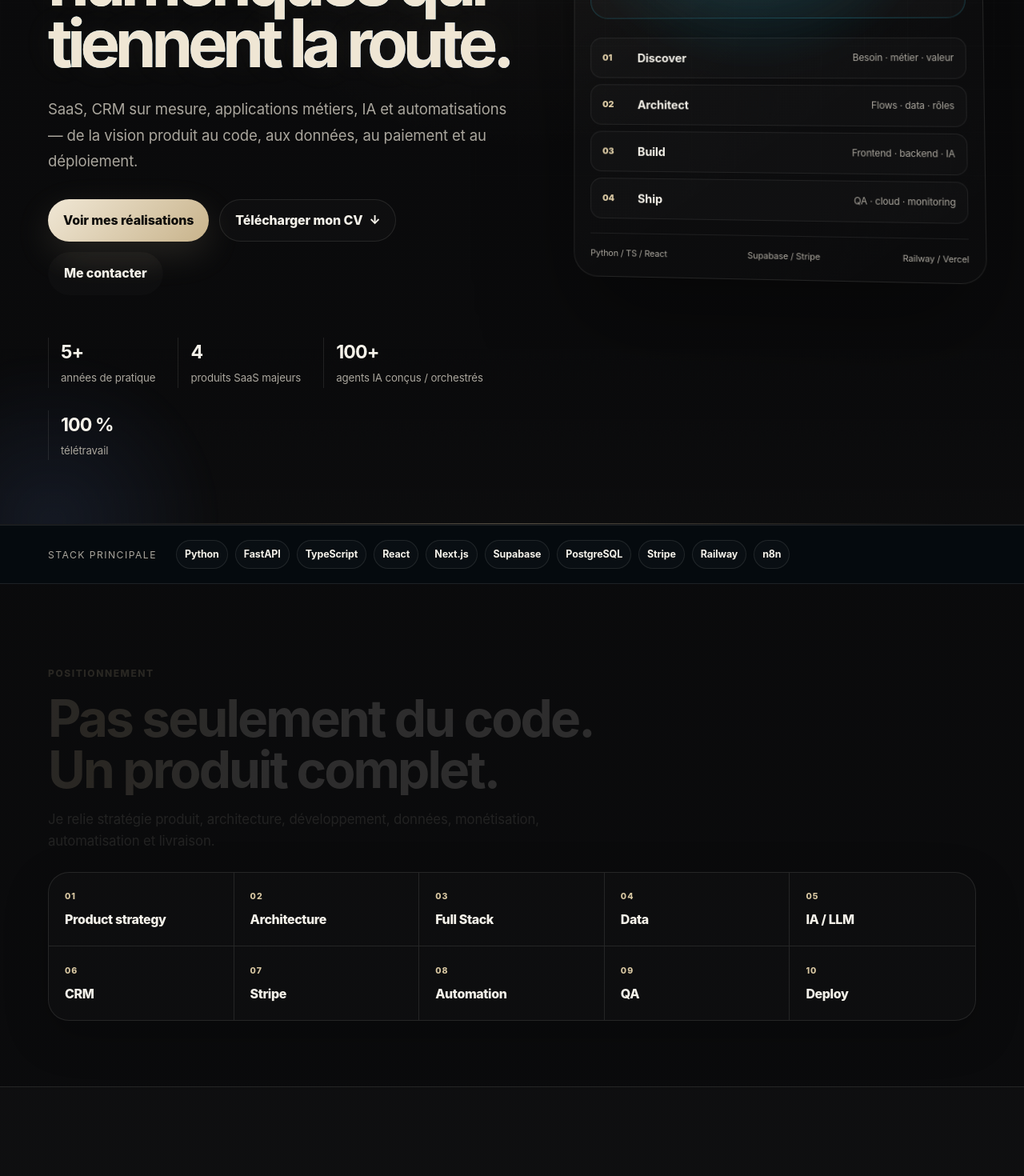
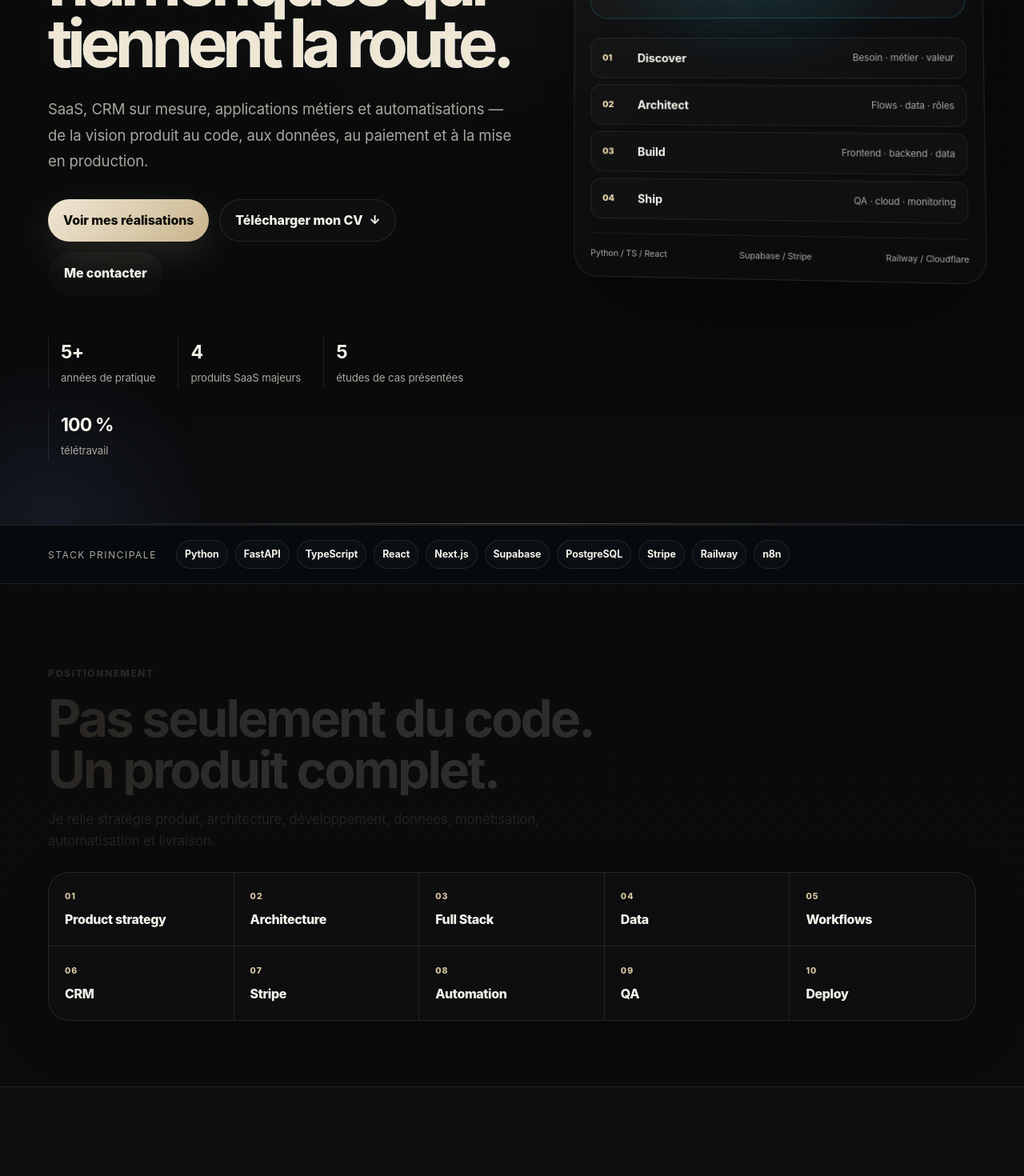
Before and after one commit to eleligny-coder/Portfolio, a Next.js app: page / in a window 1280 px wide. Shown: the part 620-2090 px from the top of the page at 80% size. Built offline with nearby package versions, Linux system fonts and the light colour scheme; no server answers.

Commit message:
polish: remove generic AI and Vercel cues from homepage

```diff
--- a/src/app/page.tsx
+++ b/src/app/page.tsx
@@ -5,7 +5,7 @@ import { projects } from "@/data/projects";
 import { method, services, site } from "@/data/site";
 
 const stack = ["Python", "FastAPI", "TypeScript", "React", "Next.js", "Supabase", "PostgreSQL", "Stripe", "Railway", "n8n"];
-const capabilities = ["Product strategy", "Architecture", "Full Stack", "Data", "IA / LLM", "CRM", "Stripe", "Automation", "QA", "Deploy"];
+const capabilities = ["Product strategy", "Architecture", "Full Stack", "Data", "Workflows", "CRM", "Stripe", "Automation", "QA", "Deploy"];
 const cvPdf = "/documents/elie-leligny-cv-product-builder-full-stack.pdf";
 
 export default function Home() {
@@ -20,9 +20,9 @@ export default function Home() {
           <div className="availability-line"><span className="availability-dot" />Disponible pour missions & postes 100 % remote</div>
           <span className="eyebrow">Product Builder Full Stack</span>
           <h1>Je transforme des besoins métier en <em>produits numériques qui tiennent la route.</em></h1>
-          <p>SaaS, CRM sur mesure, applications métiers, IA et automatisations — de la vision produit au code, aux données, au paiement et au déploiement.</p>
+          <p>SaaS, CRM sur mesure, applications métiers et automatisations — de la vision produit au code, aux données, au paiement et à la mise en production.</p>
           <div className="actions"><Link className="btn" href="/projets">Voir mes réalisations</Link><a className="btn secondary cv-download" href={cvPdf} download>Télécharger mon CV</a><Link className="btn ghost" href="/contact">Me contacter</Link></div>
-          <div className="proofs premium-proofs"><div><strong>5+</strong><span>années de pratique</span></div><div><strong>4</strong><span>produits SaaS majeurs</span></div><div><strong>100+</strong><span>agents IA conçus / orchestrés</span></div><div><strong>100 %</strong><span>télétravail</span></div></div>
+          <div className="proofs premium-proofs"><div><strong>5+</strong><span>années de pratique</span></div><div><strong>4</strong><span>produits SaaS majeurs</span></div><div><strong>5</strong><span>études de cas présentées</span></div><div><strong>100 %</strong><span>télétravail</span></div></div>
         </div>
 
         <div className="premium-system-card" aria-label="Vue synthétique des capacités produit">
@@ -31,10 +31,10 @@ export default function Home() {
           <div className="system-flow">
             <div><span>01</span><strong>Discover</strong><small>Besoin · métier · valeur</small></div>
             <div><span>02</span><strong>Architect</strong><small>Flows · data · rôles</small></div>
-            <div><span>03</span><strong>Build</strong><small>Frontend · backend · IA</small></div>
+            <div><span>03</span><strong>Build</strong><small>Frontend · backend · data</small></div>
             <div><span>04</span><strong>Ship</strong><small>QA · cloud · monitoring</small></div>
           </div>
-          <div className="system-footer"><span>Python / TS / React</span><span>Supabase / Stripe</span><span>Railway / Vercel</span></div>
+          <div className="system-footer"><span>Python / TS / React</span><span>Supabase / Stripe</span><span>Railway / Cloudflare</span></div>
         </div>
       </section>
     </section>
@@ -54,7 +54,7 @@ export default function Home() {
       </div>
     </div></section>
 
-    <section className="section"><div className="shell"><SectionTitle eyebrow="Capacité globale" title="Comprendre, architecturer, construire, déployer." text="Une approche qui relie métier, produit, code, données, CRM, monétisation et automatisation."/><div className="grid three"><article className="card premium-card"><span className="eyebrow">01 — Structurer</span><h3>Transformer le besoin en système</h3><p>Analyse métier, MVP, rôles, workflows, CRM, roadmap et architecture fonctionnelle.</p></article><article className="card premium-card"><span className="eyebrow">02 — Construire</span><h3>Développer les briques critiques</h3><p>Frontend, backend, données, sécurité, Stripe, IA, automatisations et intégrations API.</p></article><article className="card premium-card"><span className="eyebrow">03 — Livrer</span><h3>Passer du code au produit exploitable</h3><p>QA, documentation, déploiement Railway/Vercel, monitoring, priorisation et amélioration continue.</p></article></div></div></section>
+    <section className="section"><div className="shell"><SectionTitle eyebrow="Capacité globale" title="Comprendre, architecturer, construire, déployer." text="Une approche qui relie métier, produit, code, données, CRM, monétisation et automatisation."/><div className="grid three"><article className="card premium-card"><span className="eyebrow">01 — Structurer</span><h3>Transformer le besoin en système</h3><p>Analyse métier, MVP, rôles, workflows, CRM, roadmap et architecture fonctionnelle.</p></article><article className="card premium-card"><span className="eyebrow">02 — Construire</span><h3>Développer les briques critiques</h3><p>Frontend, backend, données, sécurité, Stripe, automatisations et intégrations API.</p></article><article className="card premium-card"><span className="eyebrow">03 — Livrer</span><h3>Passer du code au produit exploitable</h3><p>QA, documentation, déploiement Railway/Cloudflare, monitoring, priorisation et amélioration continue.</p></article></div></div></section>
 
     <section className="section selected-work"><div className="shell"><SectionTitle eyebrow="Selected work" title="Des produits réels, présentés comme de vrais produits." text="Captures réelles, rôle, architecture, stack, maturité et roadmap séparée du fonctionnel."/>
       <div className="featured-project-wrap"><ProjectCard project={featured} featured /></div>
@@ -62,7 +62,7 @@ export default function Home() {
       <div className="actions"><Link className="btn secondary" href="/projets">Voir tous les projets</Link></div>
     </div></section>
 
-    <section className="section github-proof"><div className="shell github-panel"><div><span className="eyebrow">GitHub & code propriétaire</span><h2>Activité visible. Dépôts applicatifs privés.</h2><p>Les dépôts des produits propriétaires restent privés. Le portfolio expose les fonctionnalités, choix techniques, captures et études de cas nécessaires pour évaluer mon travail sans publier les actifs sensibles.</p><div className="actions"><a className="btn secondary" href={site.github} target="_blank" rel="noreferrer">Voir mon GitHub ↗</a><Link className="btn ghost" href="/cv">Consulter le CV en ligne</Link></div></div><div className="github-terminal" aria-hidden="true"><div><span>●</span><span>●</span><span>●</span></div><code>$ product-builder --status</code><strong>Python / TypeScript / SaaS / CRM / IA</strong><code>$ visibility</code><strong>Contributions publiques + privées</strong><code>$ product-repositories</code><strong>Private / propriétaire</strong></div></div></section>
+    <section className="section github-proof"><div className="shell github-panel"><div><span className="eyebrow">GitHub & code propriétaire</span><h2>Activité visible. Dépôts applicatifs privés.</h2><p>Les dépôts des produits propriétaires restent privés. Le portfolio expose les fonctionnalités, choix techniques, captures et études de cas nécessaires pour évaluer mon travail sans publier les actifs sensibles.</p><div className="actions"><a className="btn secondary" href={site.github} target="_blank" rel="noreferrer">Voir mon GitHub ↗</a><Link className="btn ghost" href="/cv">Consulter le CV en ligne</Link></div></div><div className="github-terminal" aria-hidden="true"><div><span>●</span><span>●</span><span>●</span></div><code>$ product-builder --status</code><strong>Python / TypeScript / SaaS / CRM</strong><code>$ visibility</code><strong>Contributions publiques + privées</strong><code>$ product-repositories</code><strong>Private / propriétaire</strong></div></div></section>
 
     <section className="section alt"><div className="shell"><SectionTitle eyebrow="Services" title="Construire ou débloquer un produit numérique."/><div className="grid two">{services.map((s,i)=><article className="card service-card" key={s.title}><span className="service-index">0{i+1}</span><div><span className="eyebrow">Expertise</span><h3>{s.title}</h3><p>{s.text}</p></div></article>)}</div></div></section>
 
```
